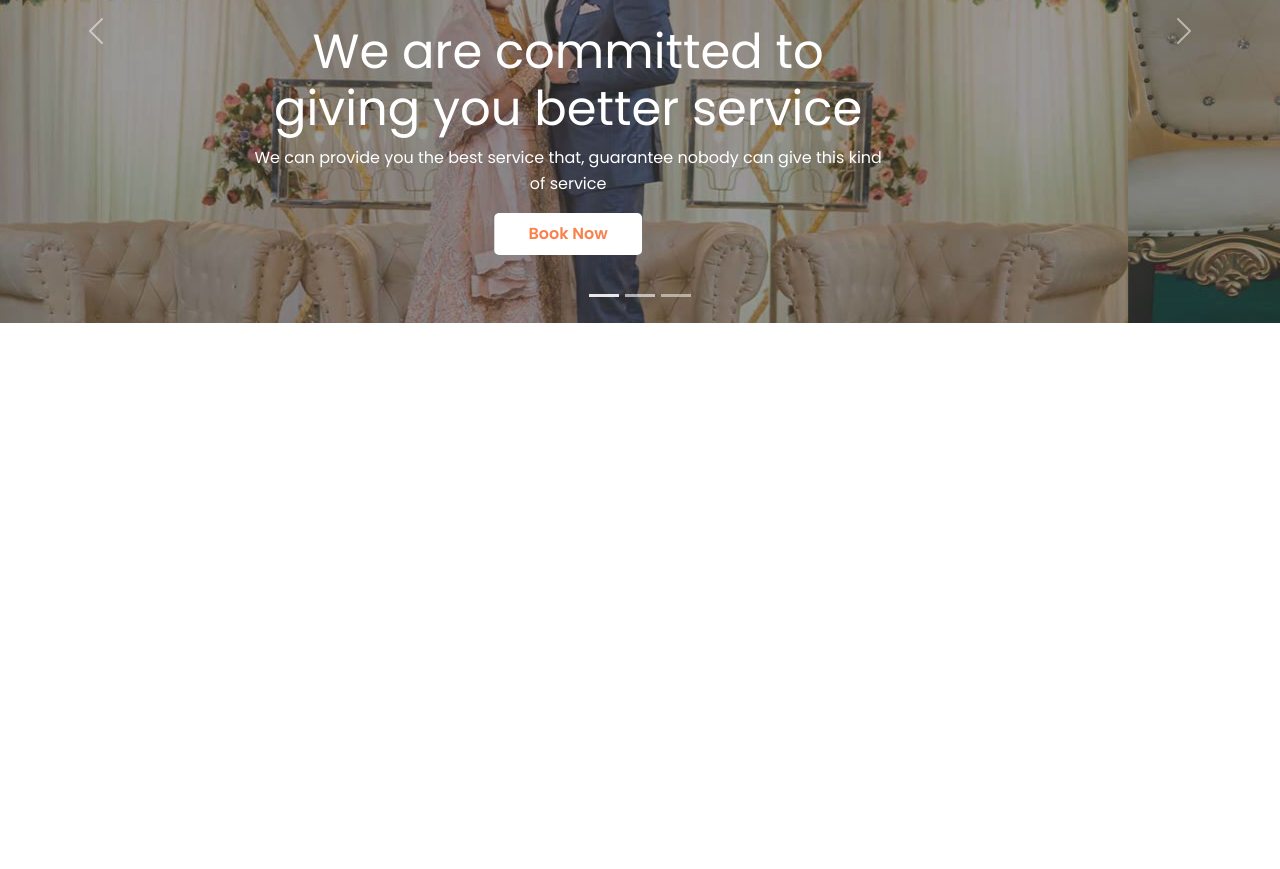
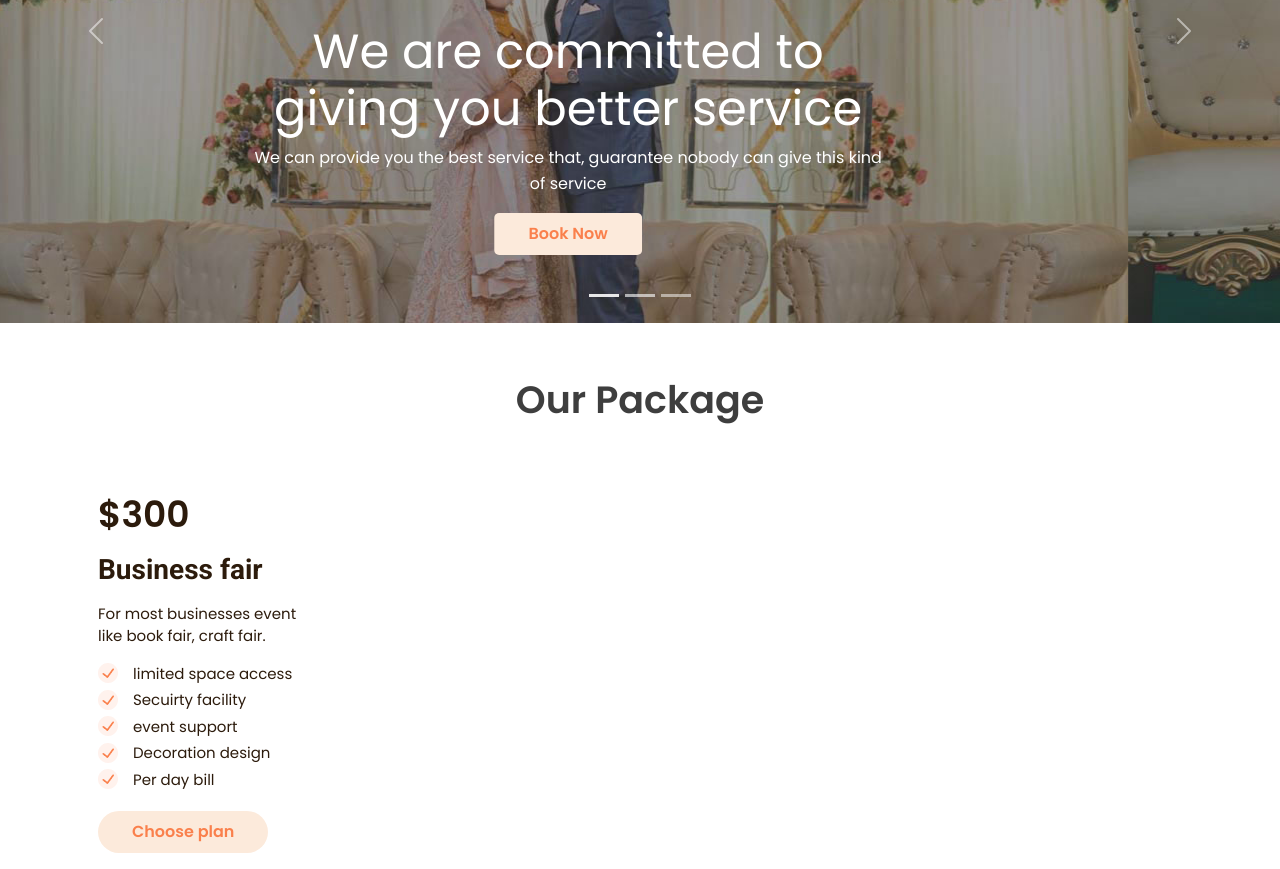
Before and after one commit to ahanafislam/convention_center_landing_page, a plain HTML site: page index.html in a window 1280 px wide. Shown: the part 320-1189 px from the top of the page. Before the commit the page ends 800 px from the top, so only its background shows below. Drawn offline with nearby package versions, Linux system fonts and the light colour scheme.

Commit message:
Create a card for Price

```diff
--- a/index.html
+++ b/index.html
@@ -97,10 +97,30 @@
     <!-- End Header Section -->
 
     <!-- Start Main Section -->
-    <main>
+    <main class="container">
         <!-- Start Package Section -->
         <section>
-
+            <h2 class="mt-5 mb-5">Our Package</h2>
+            <div class="row row-cols-1 row-cols-md-3 g-4">
+                <div class="col">
+                  <div class="card">
+                    <div class="card-body">
+                        <p class="price">$300</p>
+                        <h3 class="">Business fair</h3>
+                        <p>For most businesses event
+                        like book fair, craft fair.</p>
+                        <ul class="card-list">
+                            <li>limited space access</li>
+                            <li>Secuirty facility</li>
+                            <li>event support</li>
+                            <li>Decoration design</li>
+                            <li>Per day bill</li>
+                        </ul>
+                        <a href="#" target="_blank" class="btn btn-north-king plan-btn">Choose plan</a>
+                    </div>
+                  </div>
+                </div>
+              </div>
         </section>
         <!-- End Package Section -->
     </main>
--- a/style.css
+++ b/style.css
@@ -5,7 +5,7 @@
 :root {
     /* Colors */
     --brand-color: #FA804C;
-    --header-text-color: #363958;
+    --header-text-color: #2c1b0c;
     --regular-text-color: #3E3E3E;
     --nav-text-color: #3C3C3C;
 
@@ -43,18 +43,32 @@ h2 {
 }
 
 h3 {
+    font-family: var(--ff-roboto);
+    font-size: 28px;
+    line-height: 32px;
+    margin-bottom: 17px;
     font-weight: var(--fw-bold);
-    font-size: 24px;
-    line-height: 28px;
-    margin-bottom: 17px;
+    color: var(--header-text-color);
 }
 
-h2, h3 {
-    font-family: var(--ff-bebas);
+h1,h2{
+    font-family: var(--ff-poppins);
+}
+
+h2{
+    font-weight: var(--fw-semi-bold);
+    text-align: center;
+}
+
+.price {
+    font-size: 36px;
+    line-height: 46px;
+    font-weight: var(--fw-bold);
+    color: var(--header-text-color);
 }
 
 .btn-north-king {
-    background: white;
+    background: #fceadb;
     color: var(--brand-color);
     font-weight: var(--fw-bold);
     font-size: 16px;
@@ -82,6 +96,37 @@ h2, h3 {
     height: 584px;
 }
 
+/*==========
+ Style Main
+============*/
+.card {
+    border: none;
+    box-shadow: var(--card-shaddow);
+    border-radius: 20px;
+    color: #2c1b0c;
+    width: 232px;
+    height: 387px;
+    font-size: 15px;
+    line-height: 22px;
+
+}
+
+.card-list {
+    padding: 0;
+    list-style-type: none;
+}
+
+.card-list li::before {
+    content: url(images/check-circle.png);
+    padding: 0 5px 0 0;
+    vertical-align: -20%;
+    margin-right: 10px;
+}
+
+.plan-btn{
+    border-radius: 24px;
+}
+
 /*=====================================
  Media Quarys For Diffrent Size Screen
 =======================================*/
@@ -94,8 +139,8 @@ h2, h3 {
     }
 
     h2 {
-        font-size: 48px;
-        line-height: 48px;
+        font-size: 38px;
+        line-height: 57px;
     }
     /* Style for Header Section */
 }
```
Also changed, not shown: images/check-circle.png (added), images/icons/Vector.svg (deleted), images/icons/arrow-forward 1.svg (deleted), images/icons/ctor.svg (deleted), images/icons/menu-2 1.svg (deleted), images/icons/watermark.svg (deleted).
